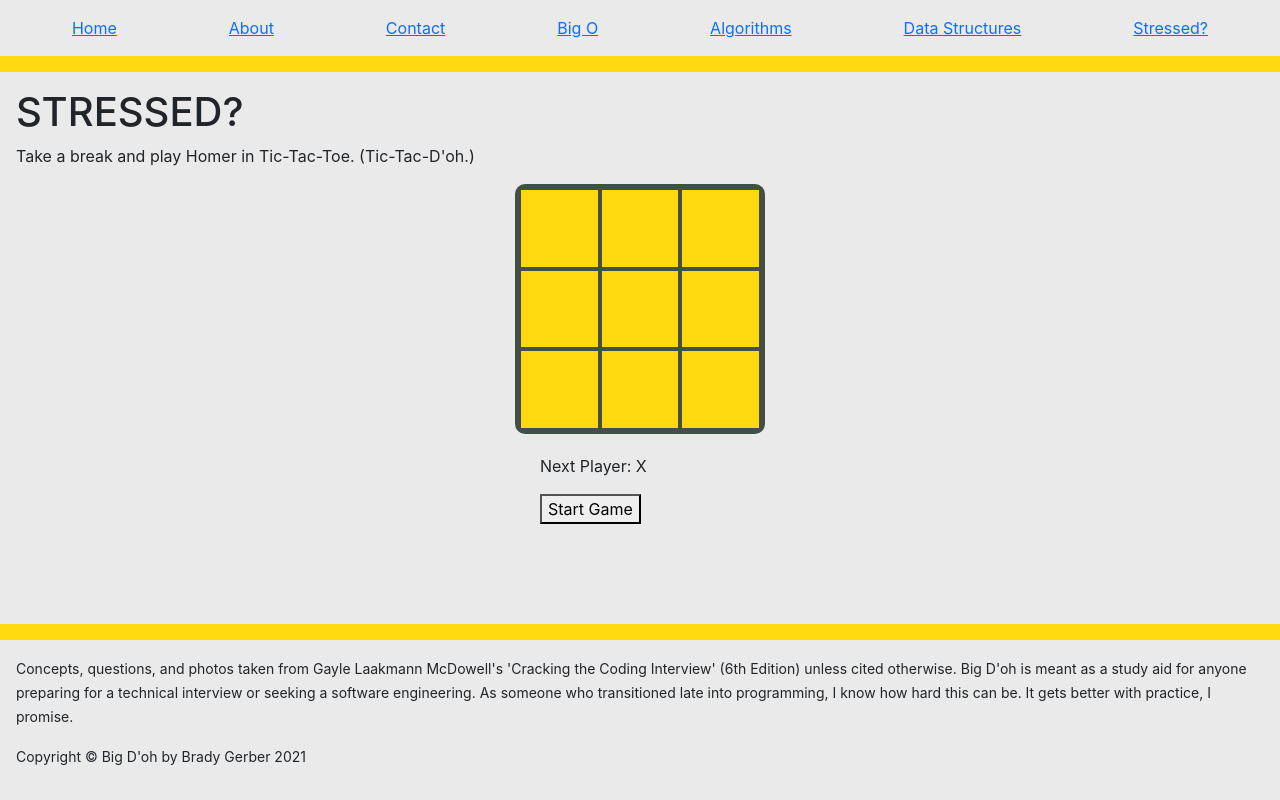
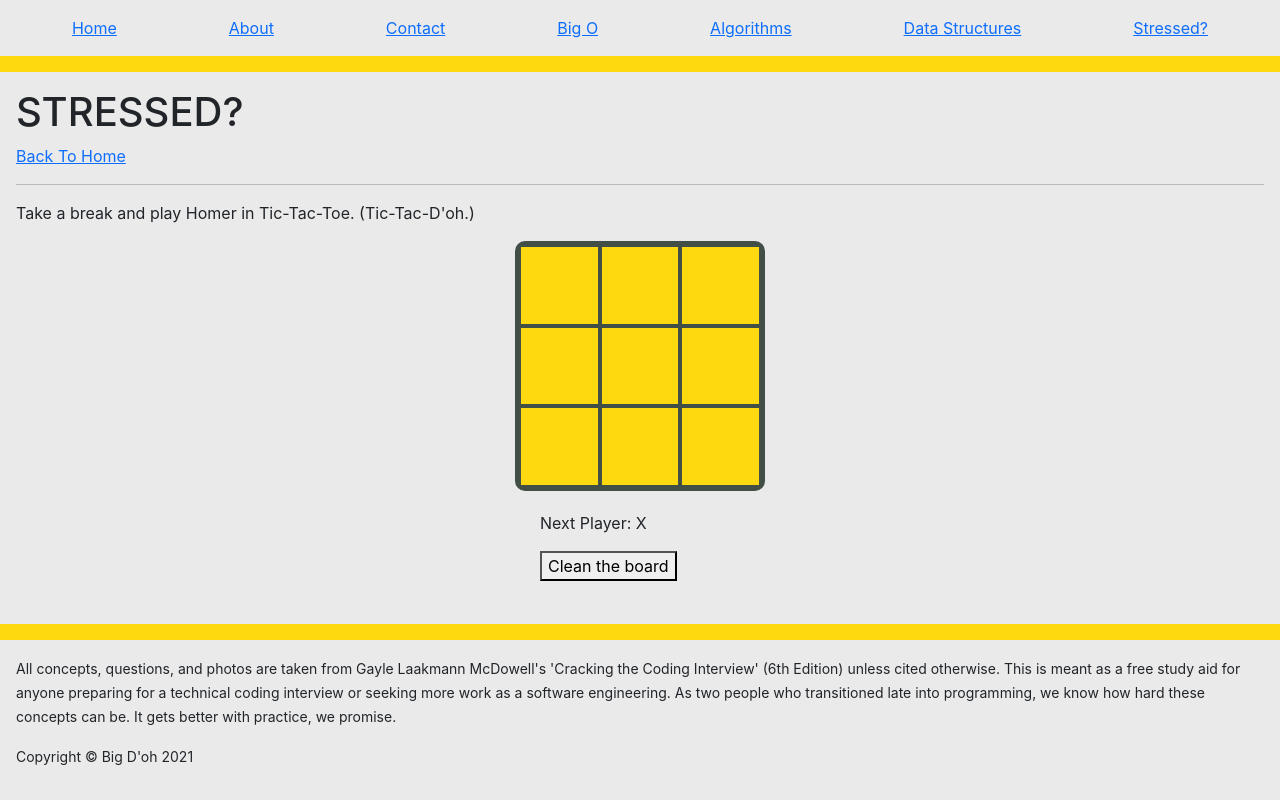
Before and after one commit to bg-write/big-doh, a React (Create React App) app: page /ttt in a window 1280 px wide. Built offline with nearby package versions, Linux system fonts and the light colour scheme.

Commit message:
Clean up overall copy

```diff
--- a/src/components/About.jsx
+++ b/src/components/About.jsx
@@ -11,8 +11,9 @@ function About() {
 				</div>
 				<hr />
 				<p>
-					This app was created by Brady Gerber.{' '}
-					<a href="https://github.com/bg-write">Say hello!</a>
+					This app was created by{' '}
+					<a href="https://github.com/bg-write">Brady Gerber</a>.{' '}
+					<a href="https://www.linkedin.com/in/brady-gerber/">Say hello!</a>
 				</p>
 				<hr />
 			</main>
--- a/src/components/Footer.jsx
+++ b/src/components/Footer.jsx
@@ -6,16 +6,17 @@ function Footer() {
 			<footer>
 				<p>
 					<small>
-						Concepts, questions, and photos taken from Gayle Laakmann McDowell's
-						'Cracking the Coding Interview' (6th Edition) unless cited
-						otherwise. Big D'oh is meant as a study aid for anyone preparing for
-						a technical interview or seeking a software engineering. As someone
-						who transitioned late into programming, I know how hard this can be.
-						It gets better with practice, I promise.
+						All concepts, questions, and photos are taken from Gayle Laakmann
+						McDowell's 'Cracking the Coding Interview' (6th Edition) unless
+						cited otherwise. This is meant as a free study aid for anyone
+						preparing for a technical coding interview or seeking more work as a
+						software engineering. As two people who transitioned late into
+						programming, we know how hard these concepts can be. It gets better
+						with practice, we promise.
 					</small>
 				</p>
 				<p>
-					<small>Copyright &copy; Big D'oh by Brady Gerber 2021</small>
+					<small>Copyright &copy; Big D'oh 2021</small>
 				</p>
 			</footer>
 		</>
--- a/src/components/TTT/Game.jsx
+++ b/src/components/TTT/Game.jsx
@@ -21,7 +21,9 @@ const Game = () => {
 	};
 
 	const renderMoves = () => (
-		<button onClick={() => setBoard(Array(9).fill(null))}>Start Game</button>
+		<button onClick={() => setBoard(Array(9).fill(null))}>
+			Clean the board
+		</button>
 	);
 
 	return (
--- a/src/components/TTT/TTT.jsx
+++ b/src/components/TTT/TTT.jsx
@@ -1,11 +1,16 @@
 import React from 'react';
 import Game from './Game';
+import { Link } from 'react-router-dom';
 
 function TTT() {
 	return (
 		<>
 			<main>
 				<h1>STRESSED?</h1>
+				<div>
+					<Link to="/">Back To Home</Link>
+				</div>
+				<hr />
 				<p>Take a break and play Homer in Tic-Tac-Toe. (Tic-Tac-D'oh.)</p>
 				<Game />
 			</main>
```
